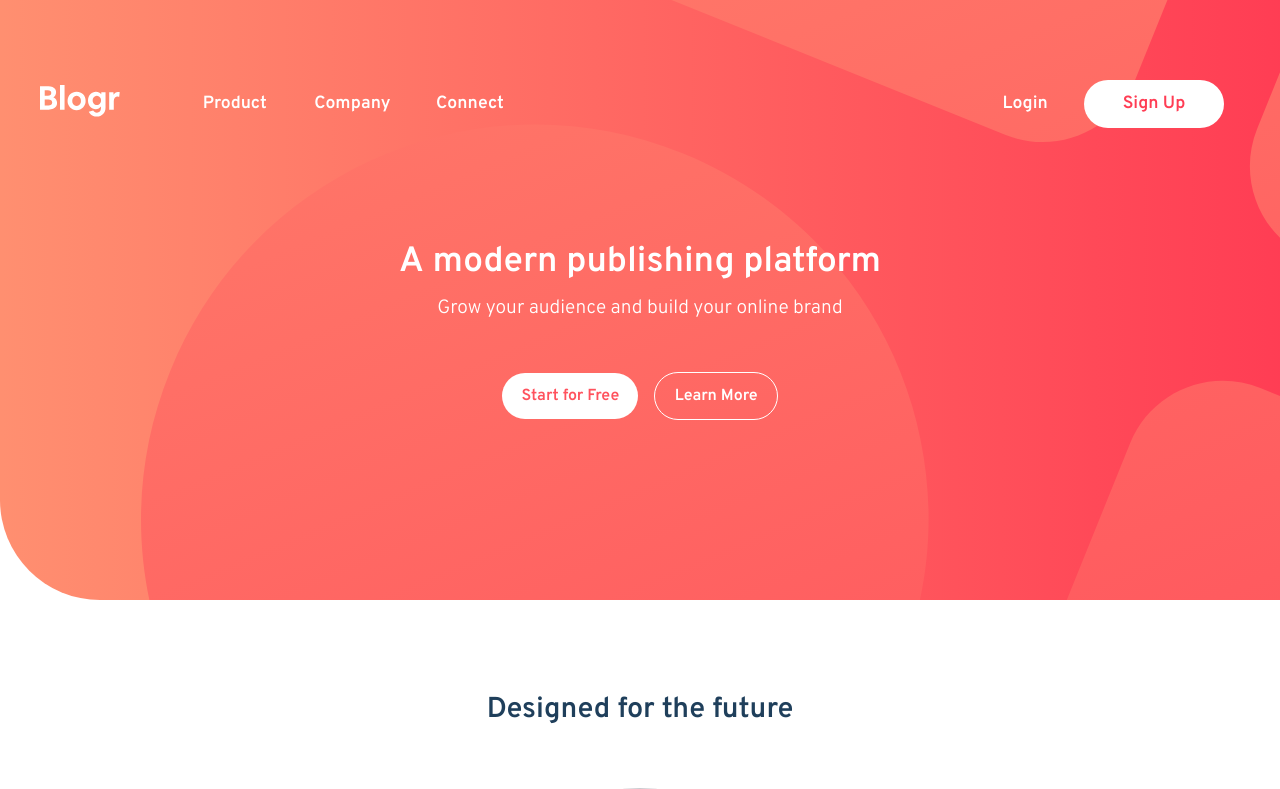
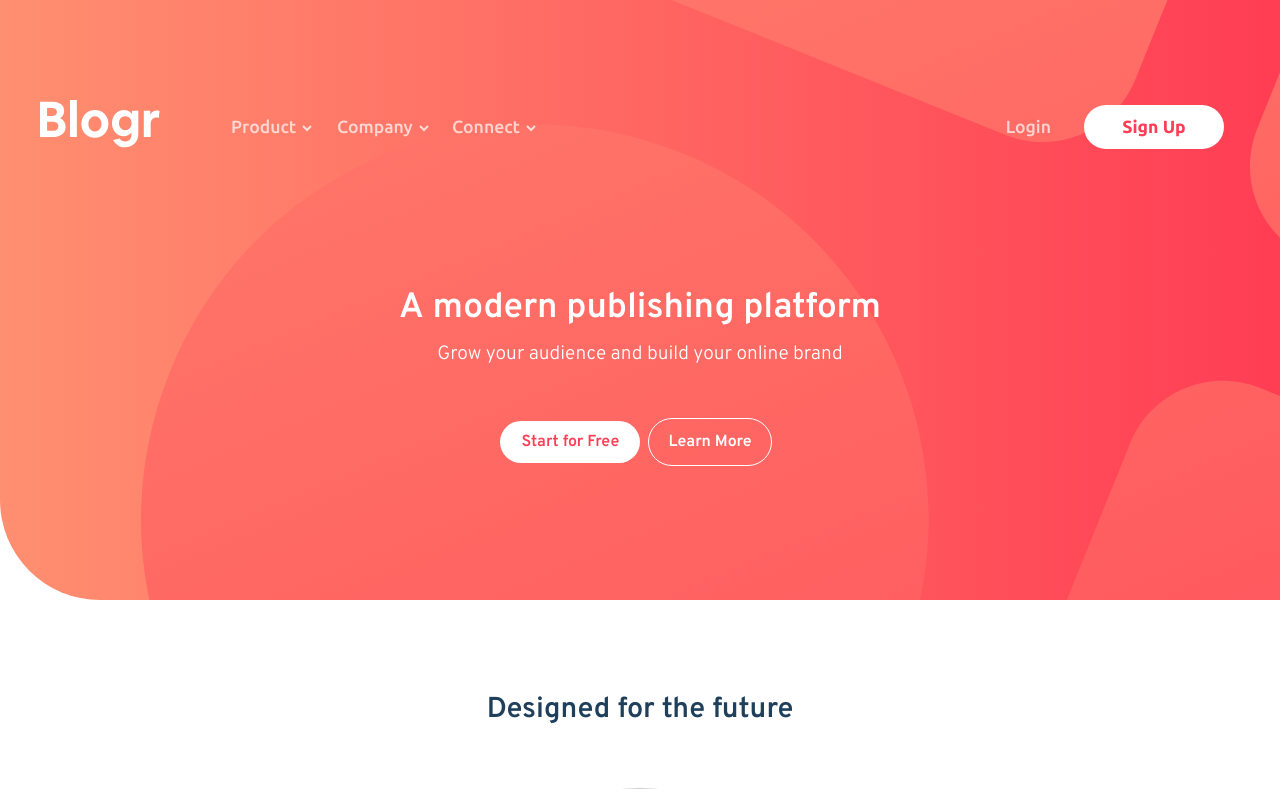
Before and after one commit to travisdk/blogr-landing-page, a plain HTML site: page index.html in a window 1280 px wide. Shown: the top 789 px of the page. Drawn offline with Linux system fonts and the light colour scheme.

Commit message:
main menu in desktop mostly done

```diff
--- a/css/style.css
+++ b/css/style.css
@@ -12,6 +12,8 @@
   --very-dark-black-blue: hsl(240, 10%, 16%);
   --grayish-blue: hsl(240, 2%, 79%);
   --white: hsl(0, 0%, 100%);
+  --paler-white: rgba(255, 255, 255, 0.7);
+  --very-paler-white: rgba(255, 255, 255, 0.3);
   --font-main: "Overpass";
   --font-secondary: "Ubuntu";
 }
@@ -84,20 +86,18 @@ ul {
   padding: 0.5em 0;
 }
 .main-navlink,
+.main-navlink-2,
 .sub-navlink,
 .show {
   color: var(--very-dark-grayish-blue);
-  font-family: var(--font-main);
-  font-weight: 600;
+  font-family: var(--font-secondary);
+  font-weight: 500;
   font-size: 1.1rem;
   position: relative;
 }
-.main-navlink,
-.show {
-  font-weight: 600;
-}
 
-.show::after {
+.show::after,
+.main-navlink::after {
   content: "";
   position: absolute;
   left: calc(100% + 6px);
@@ -292,6 +292,12 @@ main {
       linear-gradient(to right, var(--very-light-red), var(--light-red));
     height: 600px;
   }
+  .logo img {
+    width: 120px;
+  }
+  .logo {
+    margin-right: 2em;
+  }
   .header {
     align-items: center;
     max-width: 1200px;
@@ -315,22 +321,69 @@ main {
   .main-navitem {
     padding: 0;
     margin: 0;
+    padding-bottom: 25px;
+    padding-top: 25px;
+    position: relative;
   }
-  .main-navlink,
+  .main-navitem .main-navlink,
+  .main-navlink-2 {
+    color: var(--paler-white);
+  }
+
+  .main-navitem:hover .main-navlink {
+    color: var(--white);
+    border-bottom: 2px solid var(--white);
+  }
   .sub-navlink {
-    color: var(--white);
+    color: #333;
+    font-weight: 300;
   }
+
+  .sub-navitem:hover .sub-navlink {
+    color: black;
+    font-weight: 600;
+  }
+  .main-navlink::after {
+    background-image: url("/images/icon-arrow-light.svg");
+  }
+
+  .main-navitem:hover .main-navlink::after {
+    transform: scaleY(-1);
+  }
+
+  .main-navitem:hover > .sub-navlinks {
+    display: block;
+    position: absolute;
+    width: 150px;
+    top: 40px;
+    left: 30px;
+    padding: 1em;
+    box-shadow: 0px 0px 18px 10px rgba(0, 0, 0, 0.2);
+  }
+
   .divider {
     border: none;
     margin: 0;
     margin-left: 20em;
   }
-  .btn-signup {
+  .divider .main-navlink::after {
+    display: none;
+  }
+  .btn-signup,
+  .btn-start {
     margin: 0;
     width: 140px;
-
     padding: 0.7em 1em;
     text-align: center;
+    background: var(--white);
+    color: var(--light-red);
+  }
+  .btn-signup:hover,
+  .btn-start:hover {
+    color: white;
+    background: var(--very-paler-white);
+  }
+  .btn-more:hover {
     background: var(--white);
     color: var(--light-red);
   }
@@ -340,4 +393,7 @@ main {
   .show + a {
     display: inline-block;
   }
+  .footer-links a:hover {
+    text-decoration: underline;
+  }
 }
--- a/index.html
+++ b/index.html
@@ -94,10 +94,10 @@
             </li>
             <div class="divider"></div>
             <li class="main-navitem">
-              <a href="#" class="main-navlink">Login</a>
+              <a href="#" class="main-navlink-2">Login</a>
             </li>
             <li class="main-navitem">
-              <a href="#" class="main-navlink btn btn-signup">Sign Up</a>
+              <a href="#" class="main-navlink-2 btn btn-signup">Sign Up</a>
             </li>
           </ul>
         </nav>
```
